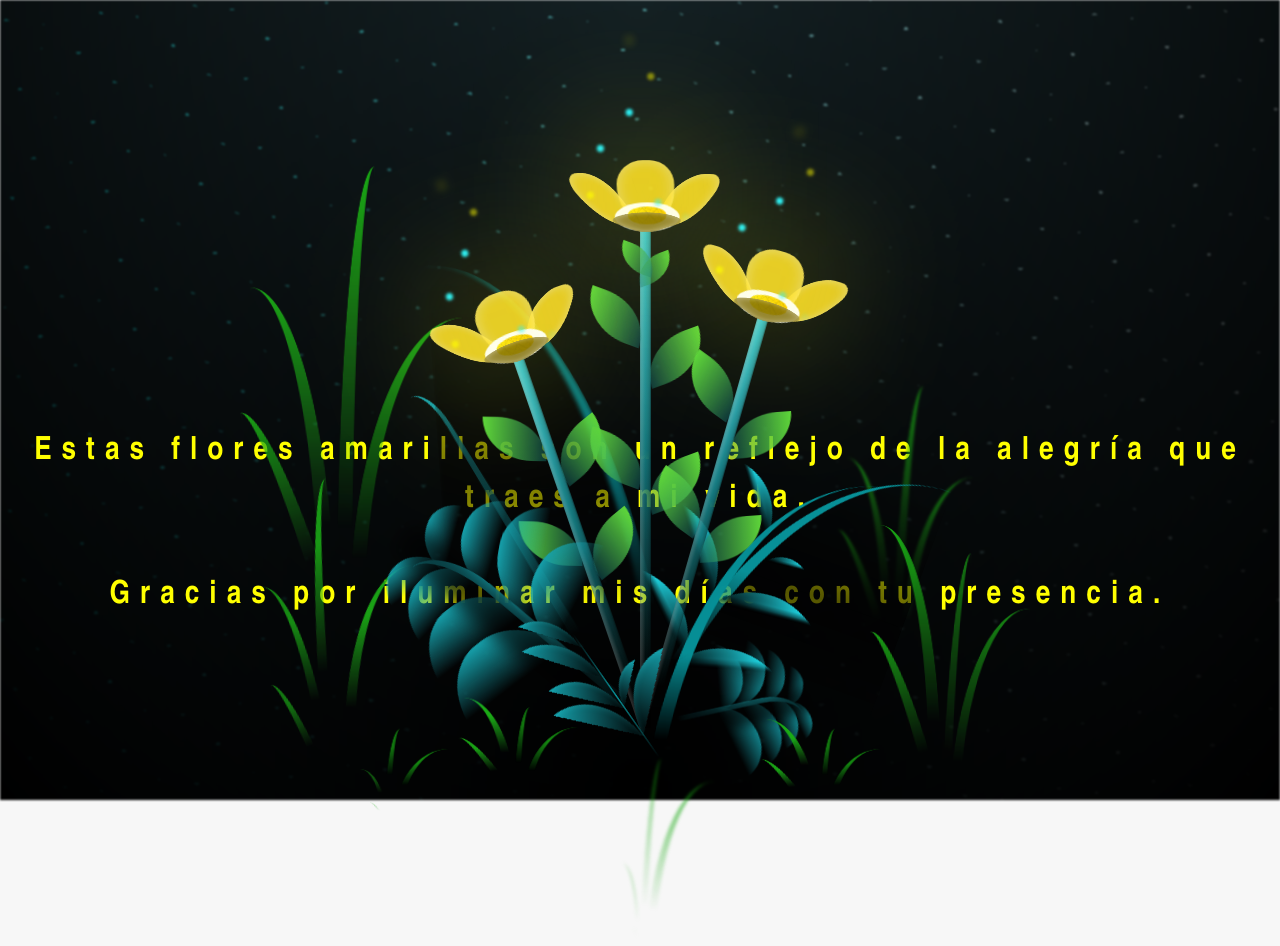
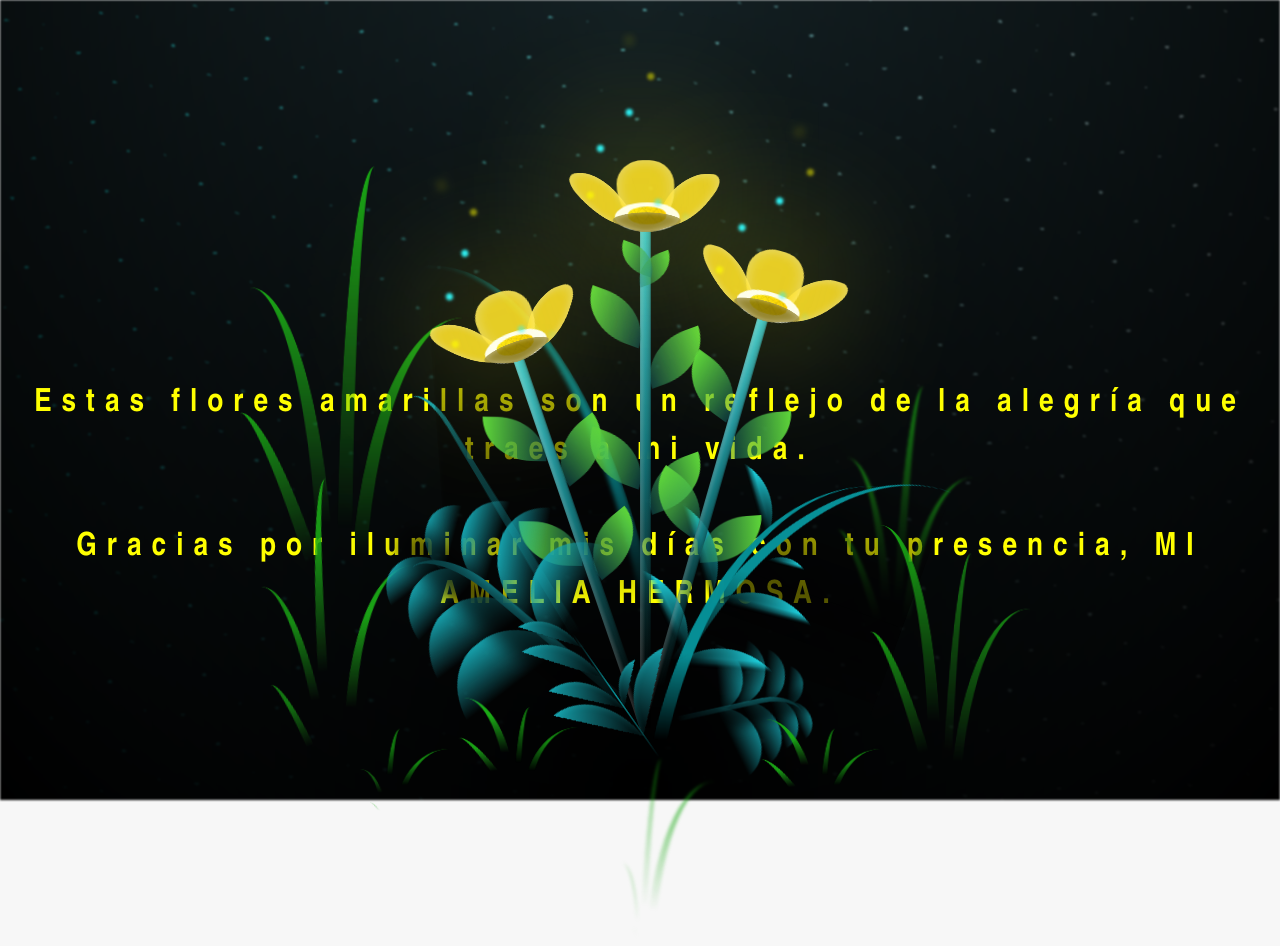
Before and after one commit to jorgejl2004-collab/Flores-amarillas, a plain HTML site: page flower.html in a window 1280 px wide. Drawn offline with Linux system fonts and the light colour scheme.

Commit message:
Add personal touch to flower message

```diff
--- a/flower.html
+++ b/flower.html
@@ -14,7 +14,7 @@
 
     </div>
     <h1 class="titulo">Estas flores amarillas son un reflejo de la alegría que traes a mi vida. <br> <br>
-      Gracias por iluminar mis días con tu presencia.</h1>
+      Gracias por iluminar mis días con tu presencia, MI AMELIA HERMOSA.</h1>
 
     <div class="night"></div>
     <div class="flowers">
```
